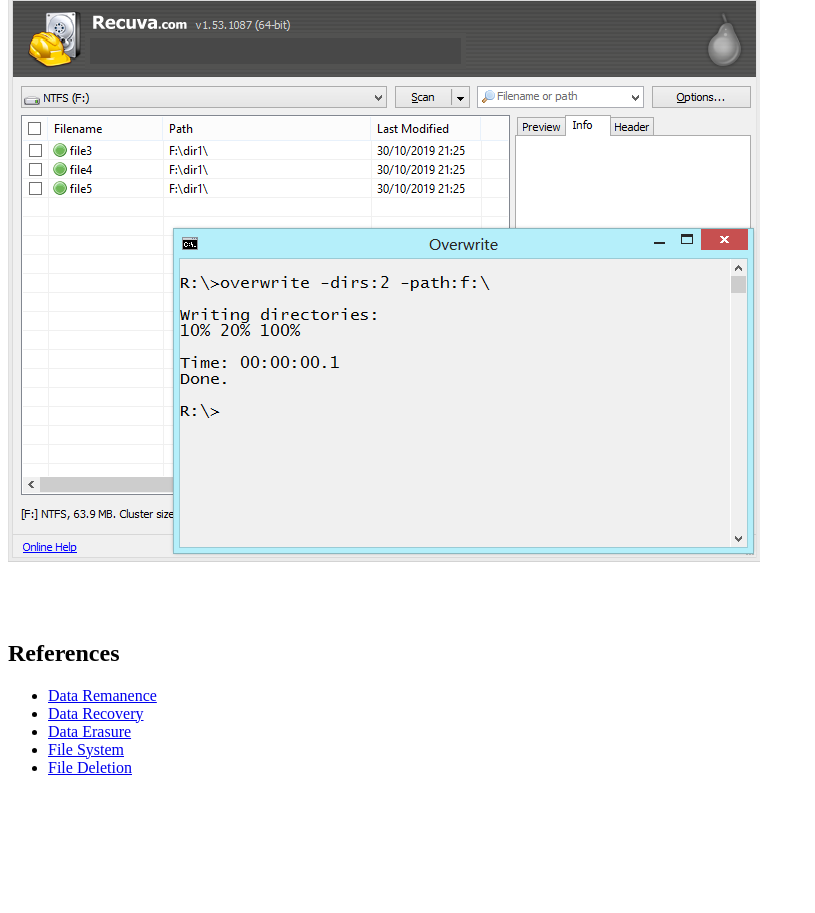
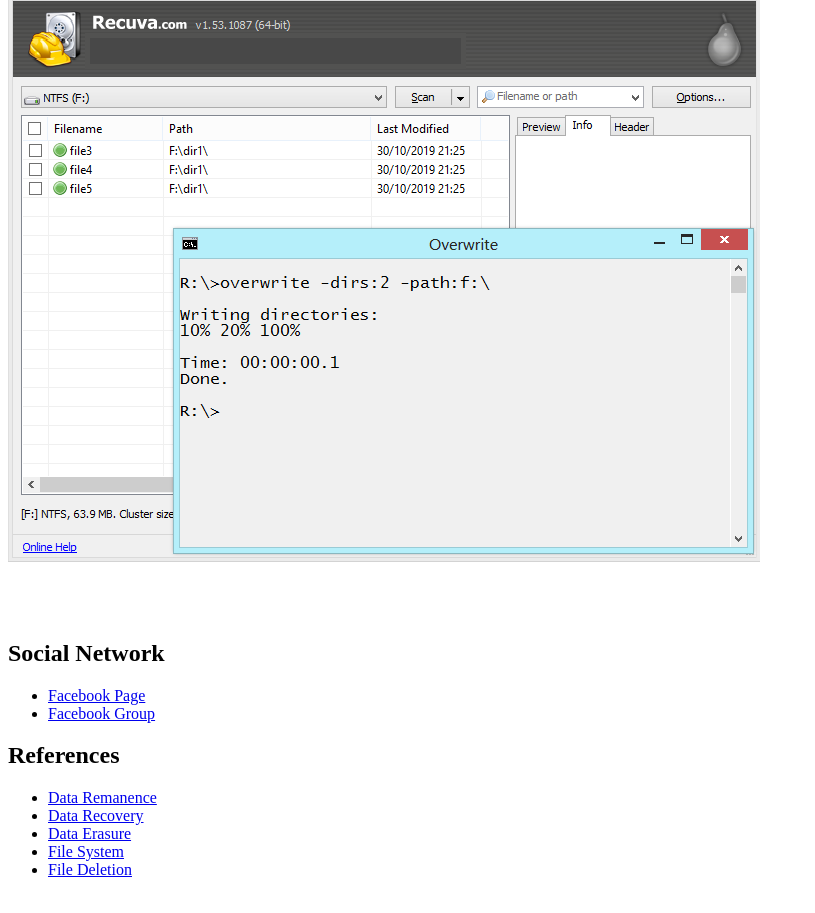
Before and after one commit to ivoprogram/ivoprogram.github.io, a plain HTML site: page content/en/overwrite.html in a window 1280 px wide. Shown: the part 3203-4116 px from the top of the page, without its empty margins (0-815 px from the left). Before the commit the page ends 4040 px from the top, so only its background shows below. Drawn offline with Linux system fonts and the light colour scheme.

Commit message:
Version 6.6 2019-11-02

```diff
--- a/content/en/overwrite.html
+++ b/content/en/overwrite.html
@@ -140,8 +140,8 @@
             <dt>Block</dt>
             <dd>Block size on every data write.
                     Operating System write data in block/sector of bytes
-                    not in single bytes. This is important for overwrite because entire blocks has to
-                    be ovewritten.
+                    not in single bytes. This is important for overwrite because
+                entire blocks has to be ovewritten.
                 <br />
                 Different File Systems may have different block size, NTFS and EXT4
                 (hard disk) have block 4096 bytes, FAT (USB Stick) has block 512 bytes.
@@ -265,6 +265,22 @@
         <div class="clear"></div>
         <br />
 
+        <div class="float-left margin-right">
+            <h2>Social Network</h2>
+            <ul>
+                <li>
+                    <a target="_blank" href="https://www.facebook.com/OverwriteProgram">Facebook Page</a>
+                </li>
+                <li>
+                    <a target="_blank" href="https://www.facebook.com/groups/2462527594073769">Facebook Group</a>
+                </li>
+            </ul>
+
+        </div>
+
+
+        <div class="float-left margin-right">
+
             <h2>References</h2>
             <ul>
                 <li>
@@ -285,6 +301,8 @@
 
             </ul>
 
+        </div>
+
         <br />
         <br />
 
```
Lines whose indentation alone changed are shown as unchanged.
